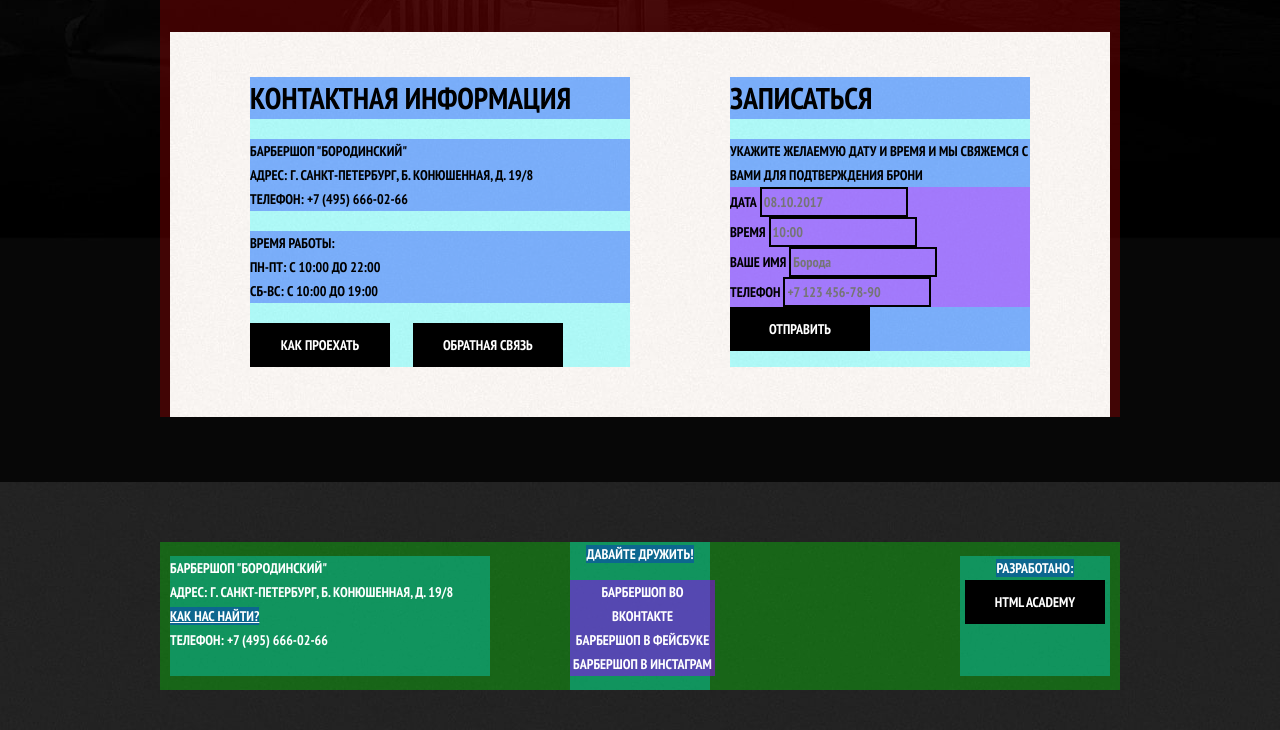
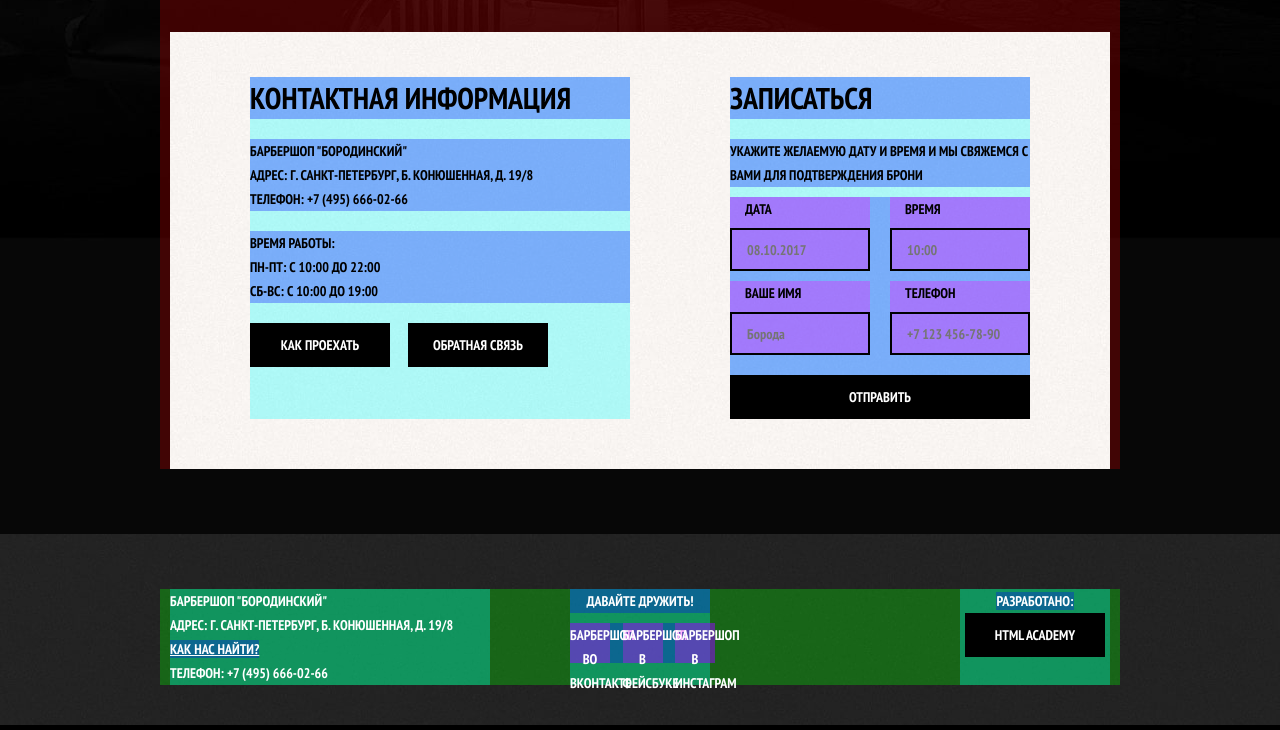
Before and after one commit to NataBoginia/940369-barbershop-24, a plain HTML site: page index.html in a window 1280 px wide. Shown: the part 1031-1761 px from the top of the page. Drawn offline with Linux system fonts and the light colour scheme.

Commit message:
continue styling index page

```diff
--- a/css/style.css
+++ b/css/style.css
@@ -213,7 +213,7 @@ a {
 
   box-sizing: border-box;
   min-width: 140px;
-  padding: 10px 30px;
+  padding: 10px 25px;
 
   font: inherit;
 
@@ -247,23 +247,10 @@ a {
 }
 
 
-.appointments input{
-  font: inherit;
-
-  background-color: transparent;
-  border-width: 2px;
-  border-style: solid;
-  border-color: #000000;
-}
-
-.appointments input:focus,
-.appointments input:hover {
-  border-color: #663d15;
-}
 
 .main-footer {
   margin-top: 65px;
-  padding-top: 60px;
+  padding-top: 55px;
   padding-bottom: 40px;
 
   color: #ffffff;
@@ -304,7 +291,9 @@ a {
 
 .footer-copyright{
   width: 150px;
+  margin: 0;
   margin-left: auto;
+  padding: 0;
 
   text-align: center;
 }
@@ -670,7 +659,7 @@ a {
 }
 
 .contacts .button{
-  margin-right: 20px;
+  margin-right: 15px;
 }
 
 .index-columns .gallery {
@@ -681,6 +670,60 @@ a {
 
 .index-columns .appointments {
   width: 300px;
+}
+
+.appointments .button{
+  width: 100%;
+}
+
+.appointments .appointment-form {
+  display: flex;
+  flex-wrap: wrap;
+  justify-content: space-between;
+
+  /* margin-bottom: 20px; */
+}
+
+.appointments .appointment-info {
+  margin-bottom: 10px;
+}
+
+.appointment-form .appointment-item {
+  width: 140px;
+  margin-bottom: 10px;
+}
+
+.appointment-item label {
+  display: block;
+
+  padding: 0 15px;
+  margin-bottom: 7px;
+}
+
+.appointment-item input {
+  box-sizing: border-box;
+
+  width: 140px;
+  padding-top: 8px;
+  padding-right: 15px;
+  padding-bottom: 7px;
+  padding-left: 15px;
+
+  font: inherit;
+
+  background-color: transparent;
+  border-width: 2px;
+  border-style: solid;
+  border-color: #000000;
+}
+
+.appointments input:focus,
+.appointments input:hover {
+  border-color: #663d15;
+}
+
+.appointment-form .button{
+  margin-top: 10px;
 }
 
 .page-title {
@@ -747,12 +790,29 @@ a {
 
 .footer-address {
   width: 320px;
+  margin: 0;
   margin-right: 80px;
+  padding: 0;
 }
 
 .footer-social ul {
+  display: flex;
+  flex-wrap: wrap;
+  justify-content: space-between;
+
   width: 145px;
+  margin: 0;
   padding: 0;
+}
+
+.footer-social b {
+  display: block;
+  margin-bottom: 10px;
+}
+
+.footer-social li {
+  width: 40px;
+  height: 40px;
 }
 
 .page-lead {
```
